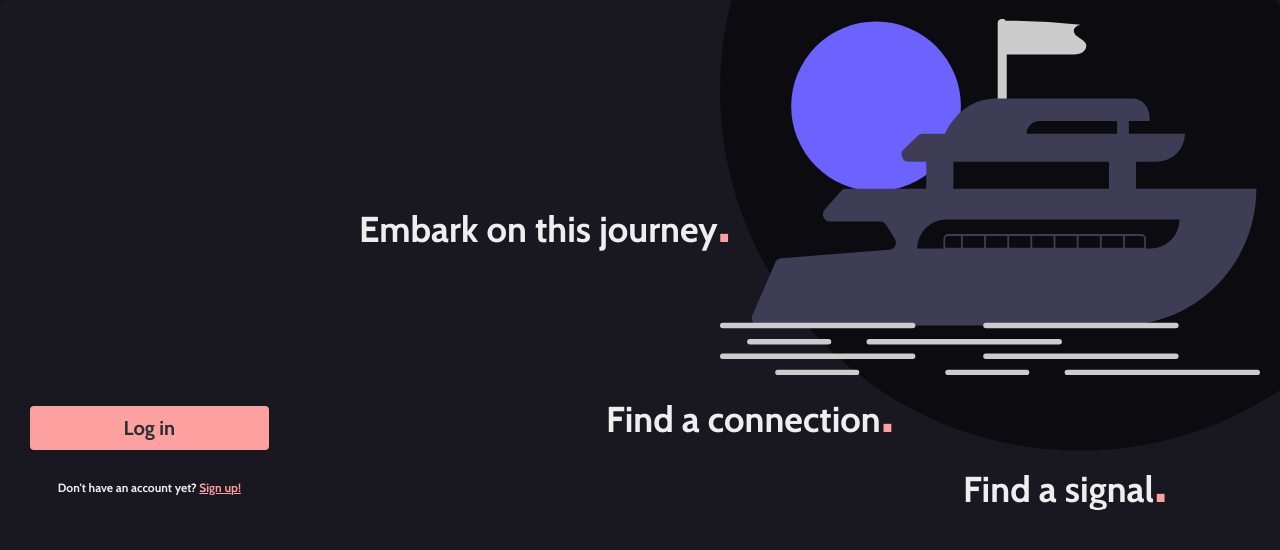
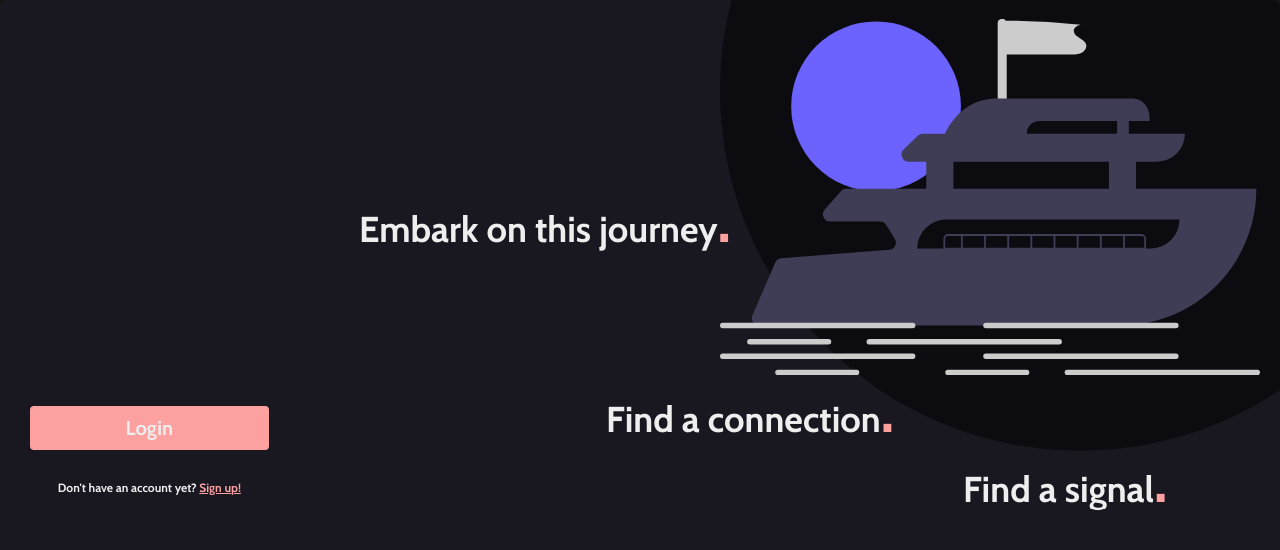
Before and after one commit to JohnMaroe/Signal, a React (Create React App) app: page /landing in a window 1280 px wide. Shown: the top 550 px of the page. Built offline with nearby package versions, Linux system fonts and the light colour scheme.

Commit message:
React router implementation

```diff
--- a/package.json
+++ b/package.json
@@ -10,9 +10,12 @@
     "@types/node": "^12.0.0",
     "@types/react": "^16.9.53",
     "@types/react-dom": "^16.9.8",
+    "@types/react-router-dom": "^5.1.7",
     "@types/styled-components": "^5.1.7",
+    "history": "^5.0.0",
     "react": "^17.0.1",
     "react-dom": "^17.0.1",
+    "react-router-dom": "^5.2.0",
     "react-scripts": "4.0.1",
     "styled-components": "^5.2.1",
     "typescript": "^4.0.3",
--- /dev/null
+++ b/src/Routes.tsx
@@ -0,0 +1,27 @@
+import React from 'react';
+import { BrowserRouter, Route, Switch } from 'react-router-dom';
+
+import Login from './pages/Login';
+import Landing from './pages/Landing';
+import Loading from './components/Loading';
+import Error from './pages/Error';
+
+function Routes() {
+  return (
+    <BrowserRouter>
+      <Switch>
+
+        <Route path="/" exact component={Loading} />
+
+        <Route path="/landing" component={Landing} />
+
+        <Route path="/login" component={Login} />
+
+        <Route component={Error} />
+
+      </Switch>
+    </BrowserRouter>
+  );
+}
+
+export default Routes;
--- /dev/null
+++ b/src/components/Background/index.ts
@@ -0,0 +1,16 @@
+import styled from 'styled-components';
+
+import background from '../../assets/navybackground.png';
+
+const Background = styled.div`
+  height: 100vh;
+  width: 100vw;
+
+  display: flex;
+  justify-content: center;
+  align-items: center;
+
+  background: url(${background});
+`;
+
+export default Background;
--- a/src/components/Button/index.tsx
+++ b/src/components/Button/index.tsx
@@ -29,7 +29,13 @@ const Button = styled.button<ButtonProps>`
   &:hover {
     transform: scale(1.1);
     transition: 150ms ease;
-    text-decoration: underline;
+  }
+
+  a {
+    text-decoration: none;
+    display: block;
+    height: 100%;
+    width: 100%;
   }
 `;
 
--- a/src/components/Landing/index.tsx
+++ /dev/null
@@ -1,79 +0,0 @@
-import React from 'react';
-
-import Button from '../Button';
-
-import svgLanding from '../../assets/svgLanding.svg';
-import WidgetContainerLanding, { Dot } from './styles';
-
-interface Test {
-  setWidgetState: any,
-  widgetStates: any,
-}
-
-export function SignUp() {
-  return (
-    <p className="signup">
-      Don&apos;t have an account yet?
-      {' '}
-      <a href="#">Sign up!</a>
-    </p>
-  );
-}
-
-function Landing({ setWidgetState, widgetStates }: Test) {
-  return (
-    <WidgetContainerLanding>
-      <header>
-        <div className="divFlex">
-          <div className="contrastCircle" />
-          <img src={svgLanding} alt="Landing Page Yatch Icon" />
-        </div>
-
-        <div className="description">
-          <h2>
-            Embark on this journey
-            <Dot>.</Dot>
-          </h2>
-          <h2>
-            Find a connection
-            <Dot>.</Dot>
-          </h2>
-          <h2>
-            Find a signal
-            <Dot>.</Dot>
-          </h2>
-        </div>
-      </header>
-
-      {window.screen.width > 1000
-        && (
-          <nav>
-            <i className="fas fa-signature" />
-
-            <a href="#">About</a>
-            <a href="#">Company</a>
-            <a href="#">Blog</a>
-          </nav>
-        )}
-
-      <section>
-        <Button type="button" onClick={() => setWidgetState(widgetStates.LOGIN)}>Log in</Button>
-
-        {window.screen.width > 1000
-          && (
-            <Button
-              type="button"
-              secondaryButton
-              onClick={() => setWidgetState(widgetStates.REGISTER)}
-            >
-              Register
-            </Button>
-          )}
-
-        {window.screen.width < 1000 && <SignUp />}
-      </section>
-    </WidgetContainerLanding>
-  );
-}
-
-export default Landing;
--- a/src/components/Widget/index.tsx
+++ b/src/components/Widget/index.tsx
@@ -81,6 +81,7 @@ WidgetContainer.Content = styled.section`
         padding: 1.8rem;
         border: 1px solid #eee4;
         border-radius: 1rem;
+        outline: none;
 
         background-color: ${({ theme }) => theme.colors.primary};
 
--- a/src/index.tsx
+++ b/src/index.tsx
@@ -2,7 +2,7 @@ import React from 'react';
 import ReactDOM from 'react-dom';
 import { createGlobalStyle, ThemeProvider } from 'styled-components';
 
-import Login from './pages/Login';
+import Routes from './Routes';
 
 const GlobalStyle = createGlobalStyle`
   * {
@@ -29,12 +29,14 @@ const theme = {
 
 ReactDOM.render(
   <React.StrictMode>
+
     <ThemeProvider theme={theme}>
 
       <GlobalStyle />
-      <Login />
+      <Routes />
 
     </ThemeProvider>
+
   </React.StrictMode>,
   document.getElementById('root'),
 );
--- /dev/null
+++ b/src/pages/Error/index.tsx
@@ -0,0 +1,9 @@
+import React from 'react';
+
+function Error() {
+  return (
+    <h1>ops</h1>
+  );
+}
+
+export default Error;
--- /dev/null
+++ b/src/pages/Landing/index.tsx
@@ -0,0 +1,79 @@
+import React from 'react';
+import { Link } from 'react-router-dom';
+
+import Button from '../../components/Button';
+
+import svgLanding from '../../assets/svgLanding.svg';
+import WidgetContainerLanding, { Dot } from './styles';
+import Background from '../../components/Background';
+
+export function SignUp() {
+  return (
+    <p className="signup">
+      Don&apos;t have an account yet?
+      {' '}
+      <Link to="/register">Sign up!</Link>
+    </p>
+  );
+}
+
+function Landing() {
+  return (
+    <Background>
+      <WidgetContainerLanding>
+        <header>
+          <div className="divFlex">
+            <div className="contrastCircle" />
+            <img src={svgLanding} alt="Landing Page Yatch Icon" />
+          </div>
+
+          <div className="description">
+            <h2>
+              Embark on this journey
+              <Dot>.</Dot>
+            </h2>
+            <h2>
+              Find a connection
+              <Dot>.</Dot>
+            </h2>
+            <h2>
+              Find a signal
+              <Dot>.</Dot>
+            </h2>
+          </div>
+        </header>
+
+        {window.screen.width > 1000
+          && (
+            <nav>
+              <i className="fas fa-signature" />
+
+              <Link to="/about">About</Link>
+              <Link to="/company">Company</Link>
+              <Link to="/blog">Blog</Link>
+            </nav>
+          )}
+
+        <section>
+          <Button type="button">
+            <Link to="/login">Login</Link>
+          </Button>
+
+          {window.screen.width > 1000
+            && (
+              <Button
+                type="button"
+                secondaryButton
+              >
+                <Link to="/register">Register</Link>
+              </Button>
+            )}
+
+          {window.screen.width < 1000 && <SignUp />}
+        </section>
+      </WidgetContainerLanding>
+    </Background>
+  );
+}
+
+export default Landing;
--- a/src/components/Landing/styles.ts
+++ b/src/pages/Landing/styles.ts
@@ -1,6 +1,6 @@
 import styled from 'styled-components';
 
-import WidgetContainer from '../Widget';
+import WidgetContainer from '../../components/Widget';
 
 const WidgetContainerLanding = styled(WidgetContainer)`
   display: flex;
--- /dev/null
+++ b/src/pages/Loading/index.tsx
@@ -0,0 +1,30 @@
+import React, { useState, useEffect } from 'react';
+import { createBrowserHistory } from 'history';
+
+const history = createBrowserHistory();
+
+const screenStates = {
+  MAIN: 'MAIN',
+  LOADING: 'LOADING',
+};
+function Loading() {
+  const [screenState] = useState(screenStates.LOADING);
+
+  useEffect(() => {
+    setTimeout(() => {
+      history.push('/landing');
+    }, 1 * 3000);
+  }, []);
+
+  return (
+    <div>
+
+      {screenState === 'LOADING' && history.push('/loading')}
+
+      {screenState === 'MAIN' && history.push('/landing')}
+
+    </div>
+  );
+}
+
+export default Loading;
--- a/src/pages/Login.tsx
+++ b/src/pages/Login.tsx
@@ -1,40 +1,15 @@
-import React, { useState, useEffect } from 'react';
-import styled from 'styled-components';
+import React from 'react';
 
 // Components
-import Loading from '../components/Loading/index';
 import WidgetContainer from '../components/Widget';
-import Landing, { SignUp } from '../components/Landing';
-import { Dot } from '../components/Landing/styles';
+import { SignUp } from './Landing';
+import { Dot } from './Landing/styles';
 import Button from '../components/Button';
+import Background from '../components/Background';
 
-import background from '../assets/navybackground.png';
-
-const Background = styled.div`
-  height: 100vh;
-  width: 100vw;
-
-  display: flex;
-  justify-content: center;
-  align-items: center;
-
-  background: url(${background});
-`;
-
-const widgetStates = {
-  LOGIN: 'LOGIN',
-  LANDING: 'LANDING',
-  REGISTER: 'REGISTER',
-};
-function LoginLogic() {
-  const [widgetState, setWidgetState] = useState(widgetStates.LANDING);
-
+function Login() {
   return (
     <Background>
-
-      {widgetState === 'LANDING' && <Landing widgetStates={widgetStates} setWidgetState={setWidgetState} />}
-
-      {widgetState === 'LOGIN' && (
       <WidgetContainer>
         <WidgetContainer.Image />
 
@@ -63,34 +38,8 @@ function LoginLogic() {
 
         </WidgetContainer.Content>
       </WidgetContainer>
-      )}
-
     </Background>
   );
 }
 
-const screenStates = {
-  MAIN: 'MAIN',
-  LOADING: 'LOADING',
-};
-function Login() {
-  const [screenState, setScreenState] = useState(screenStates.LOADING);
-
-  useEffect(() => {
-    setTimeout(() => {
-      setScreenState(screenStates.MAIN);
-    }, 1 * 3000);
-  }, []);
-
-  return (
-    <div>
-
-      {screenState === 'LOADING' && <Loading />}
-
-      {screenState === 'MAIN' && <LoginLogic />}
-
-    </div>
-  );
-}
-
 export default Login;
```
Also changed, not shown: 2 other files (tests, documents, lock files or other folders). Lines whose indentation alone changed are shown as unchanged.
